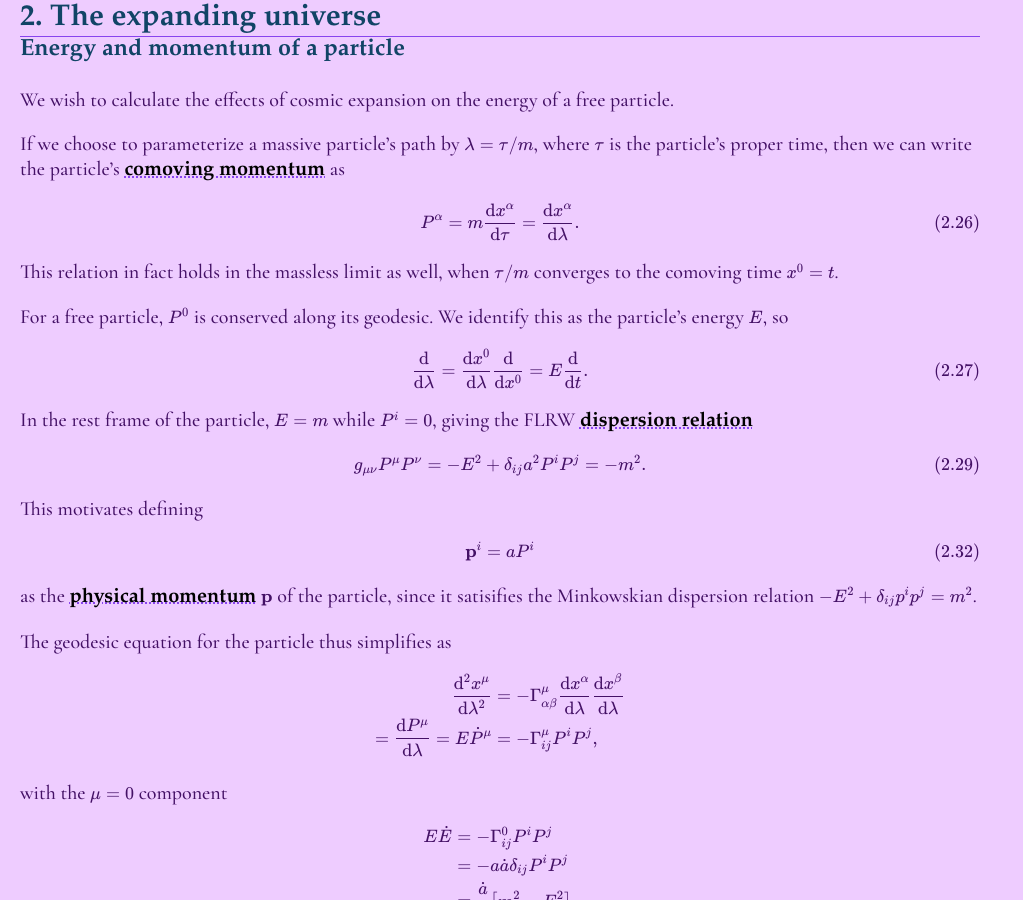
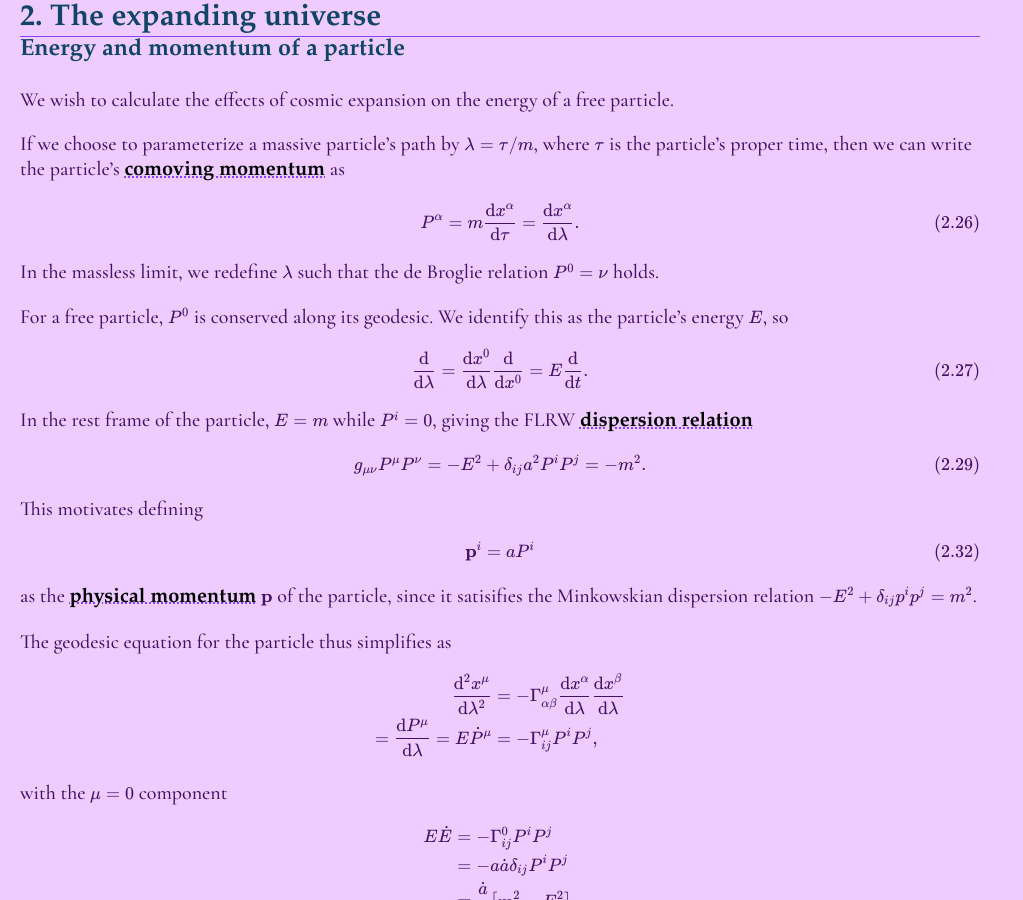
Before and after one commit to xingyzt/notes, a Jekyll site: the page built from modern-cosmology/2.md, in a window 1280 px wide and 900 px high, scrolled down 2108 px. Shown: the whole window, without its empty margins (0-1023 px from the left). Built offline with Jekyll 4.4.1, drawn with Linux system fonts in a browser that asks for light colours; our own code applies the rules of GitHub Pages for plain Markdown files.

Commit message:
Correct statement on reparametrization

```diff
--- a/modern-cosmology/2.md
+++ b/modern-cosmology/2.md
@@ -124,8 +124,7 @@ P^\alpha
 = \f{\d x^\alpha}{\d\lambda}.
 \tag{2.26}
 \\]
-This relation in fact holds in the massless limit as well,
-when $\tau/m$ converges to the comoving time $x^0 = t$.
+In the massless limit, we redefine $\lambda$ such that the de Broglie relation $P^0 = \nu$ holds.
 
 For a free particle, $P^0$ is conserved along its geodesic.
 We identify this as the particle’s energy $E$, so
```
Also changed, not shown: 4 other files.
